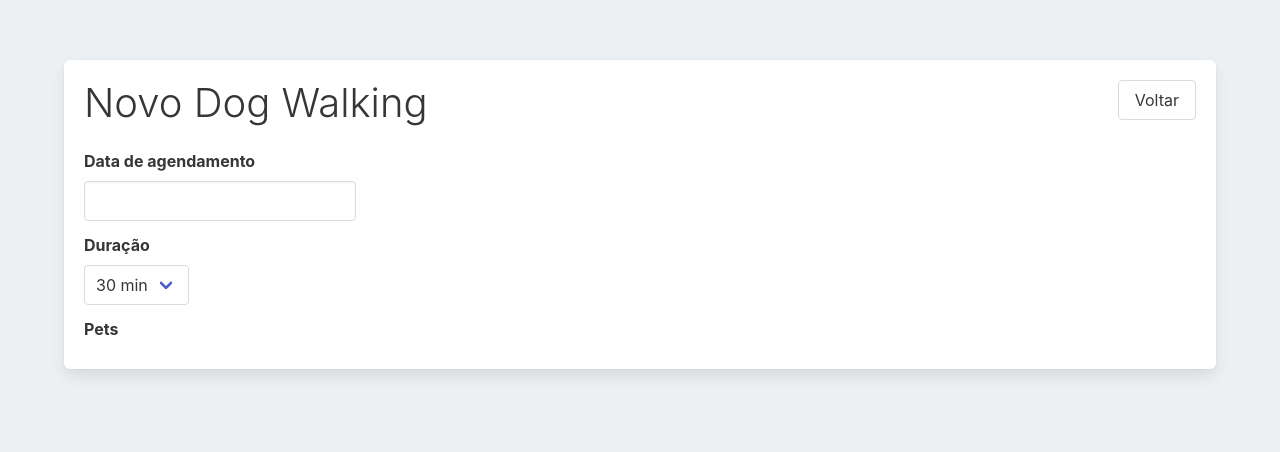
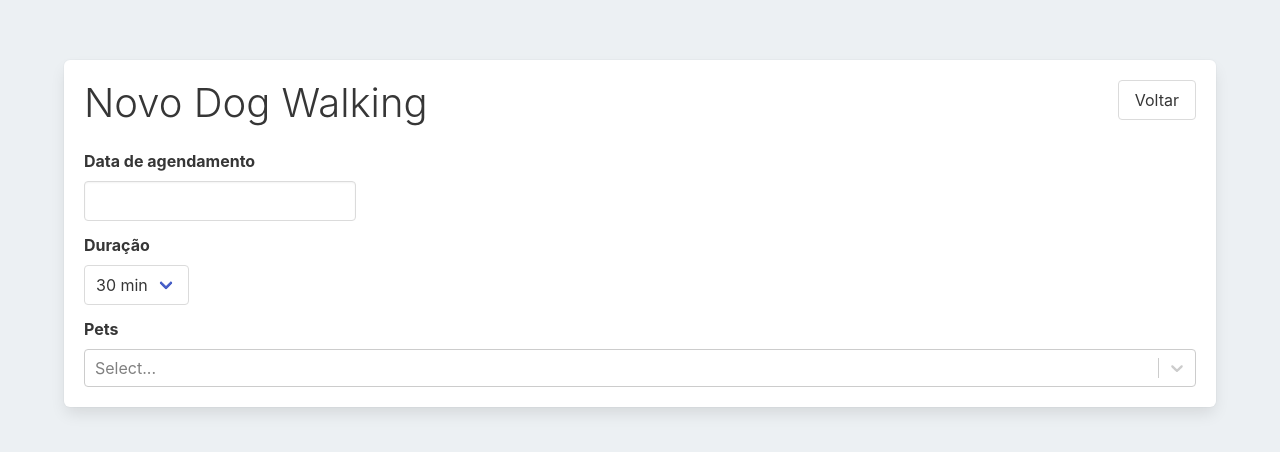
Before and after one commit to Leocano/dog-walking-interface, a React (Create React App) app: page /novo-dog-walking in a window 1280 px wide. Shown: the top 452 px of the page. Built offline with nearby package versions, Linux system fonts and the light colour scheme; no server answers.

Commit message:
Pets select

```diff
--- a/src/components/newDogWalking/NewDogWalkingForm/NewDogWalkingForm.js
+++ b/src/components/newDogWalking/NewDogWalkingForm/NewDogWalkingForm.js
@@ -2,12 +2,15 @@ import React from 'react'
 import { observer, inject } from 'mobx-react'
 
 import DatePicker from 'react-datepicker'
+import Select from 'react-select'
 
 import 'react-datepicker/dist/react-datepicker.css';
 
-const NewDogWalkingForm = inject('newDogWalkingStore')(observer(props => {
-  const { newDogWalkingStore } = props
+const NewDogWalkingForm = inject('newDogWalkingStore', 'petsStore')(observer(props => {
+  const { newDogWalkingStore, petsStore } = props
   const { scheduledDate, duration } = newDogWalkingStore.state
+  const selectedPets = newDogWalkingStore.state.pets
+  const { pets } = petsStore.state
   return (
     <form>
       <div className="field">
@@ -44,7 +47,13 @@ const NewDogWalkingForm = inject('newDogWalkingStore')(observer(props => {
           Pets
         </label>
         <div className="control">
-
+          <Select
+            isMulti
+            value={selectedPets}
+            options={pets.map(pet => {
+              return {value: pet.name, label: pet.name}
+            })}
+          />
         </div>
       </div>
     </form>
--- a/src/stores/newDogWalkingStore.js
+++ b/src/stores/newDogWalkingStore.js
@@ -5,7 +5,8 @@ class NewDogWalkingStore {
     this.state = {
       newDogWalking: {
         scheduledDate: '',
-        duration: '30'
+        duration: '30',
+        pets: []
       }
     }
   }
@@ -17,6 +18,10 @@ class NewDogWalkingStore {
   setDuration (duration) {
     this.state.duration = duration
   }
+
+  setPets (pets) {
+
+  }
 }
 
 decorate(NewDogWalkingStore, {
```
